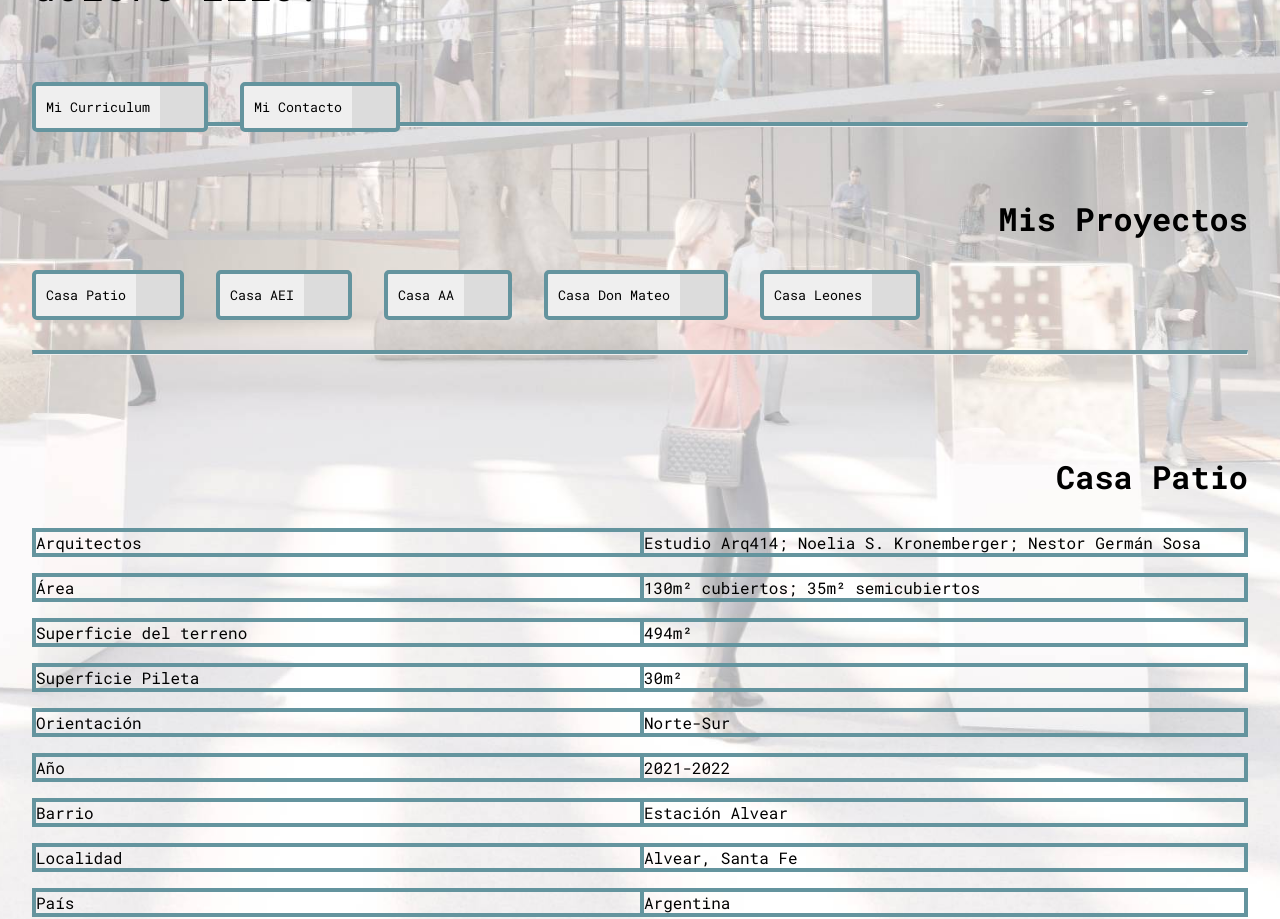
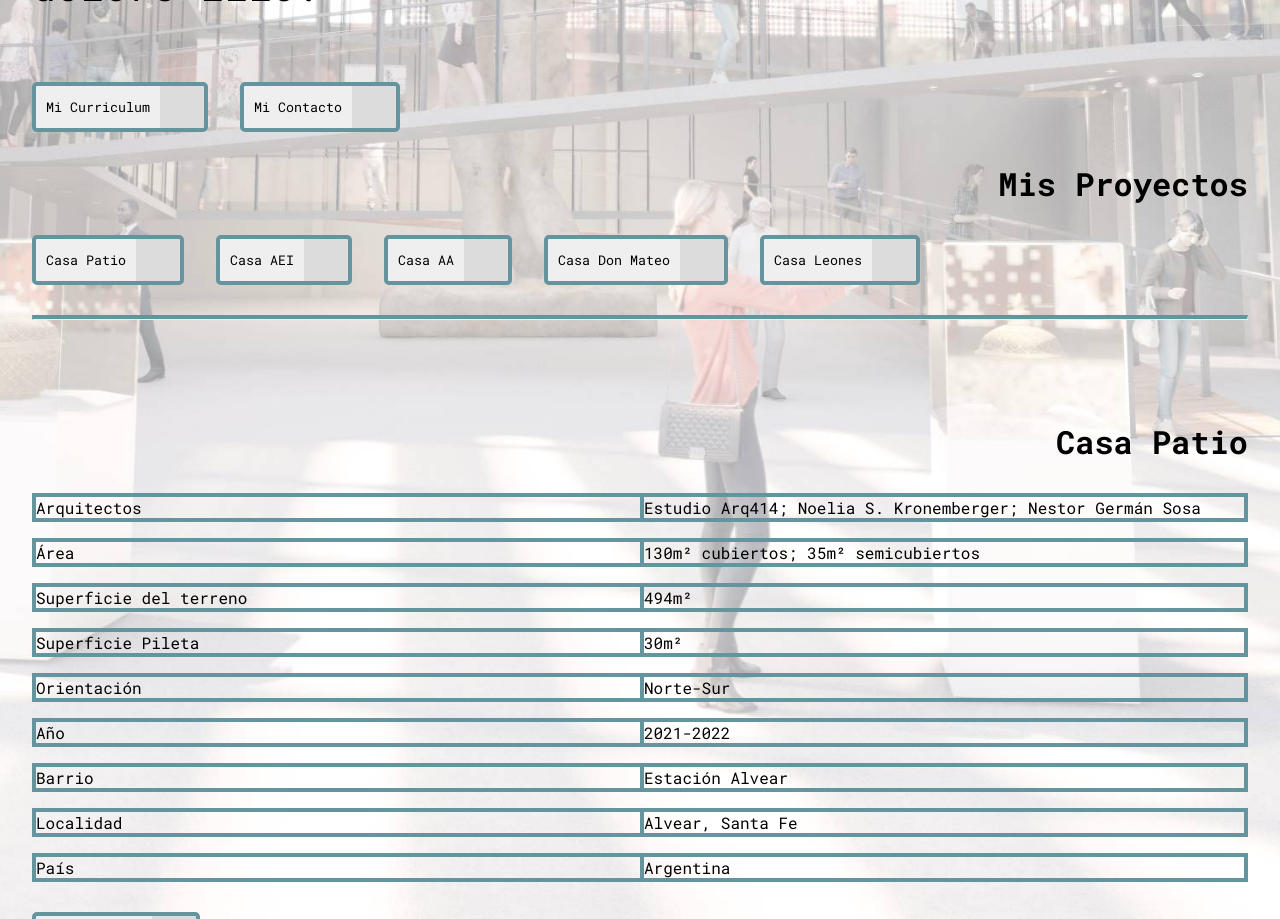
Before and after one commit to nujovich/noeliak-arq, a React (Vite) app: page / in a window 1280 px wide. Shown: the part 840-1759 px from the top of the page. Built offline with nearby package versions, Linux system fonts and the light colour scheme; some icons are missing.

Commit message:
Deteled separator

```diff
--- a/src/App.jsx
+++ b/src/App.jsx
@@ -40,7 +40,6 @@ function App() {
         </button>
       </div>
     </section>
-    <hr className="separator" />
     <section className='projects-section' id='projects'>
       <h2 className='section-title top-title'>Mis Proyectos</h2>
       <div className="projects-buttons-container">
```
